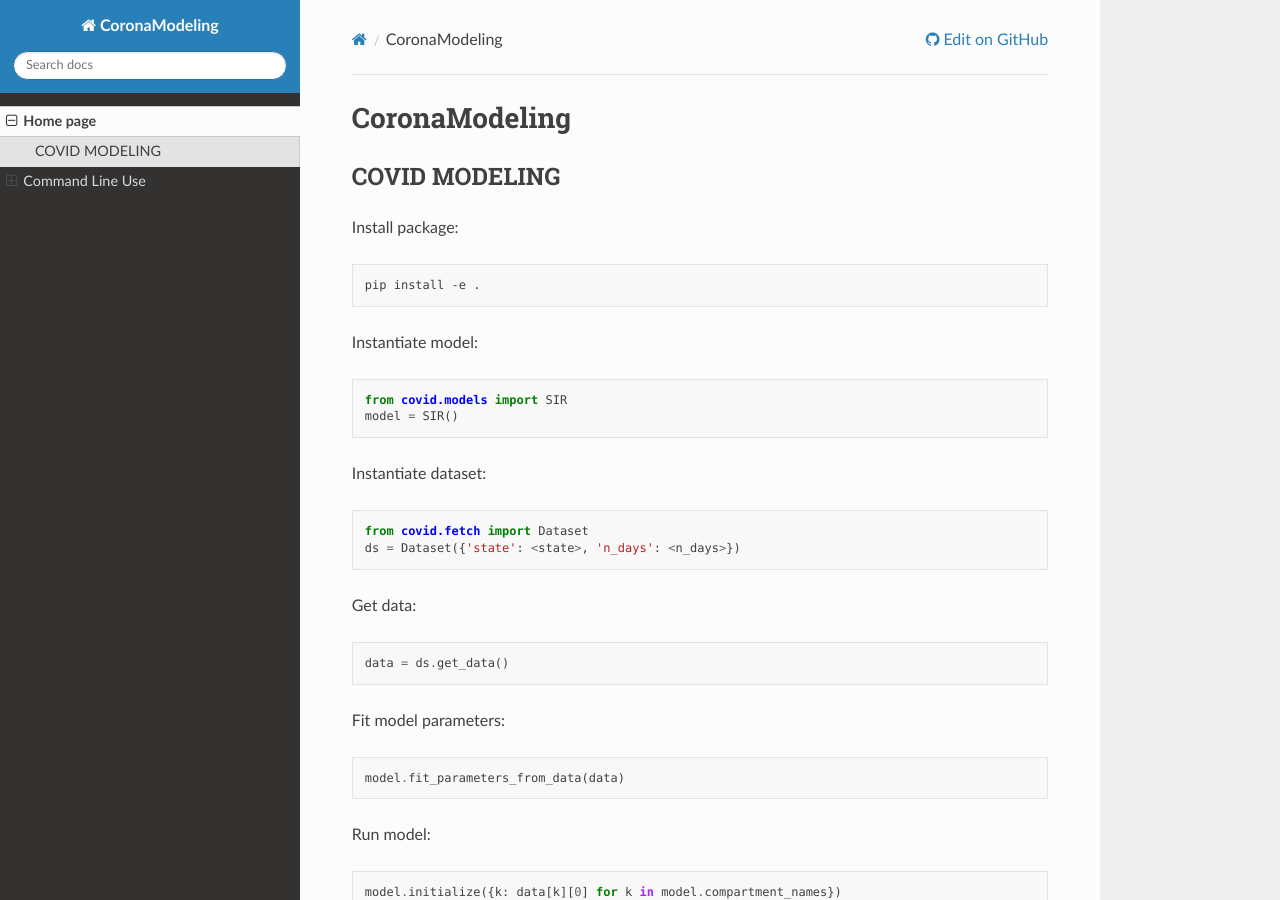
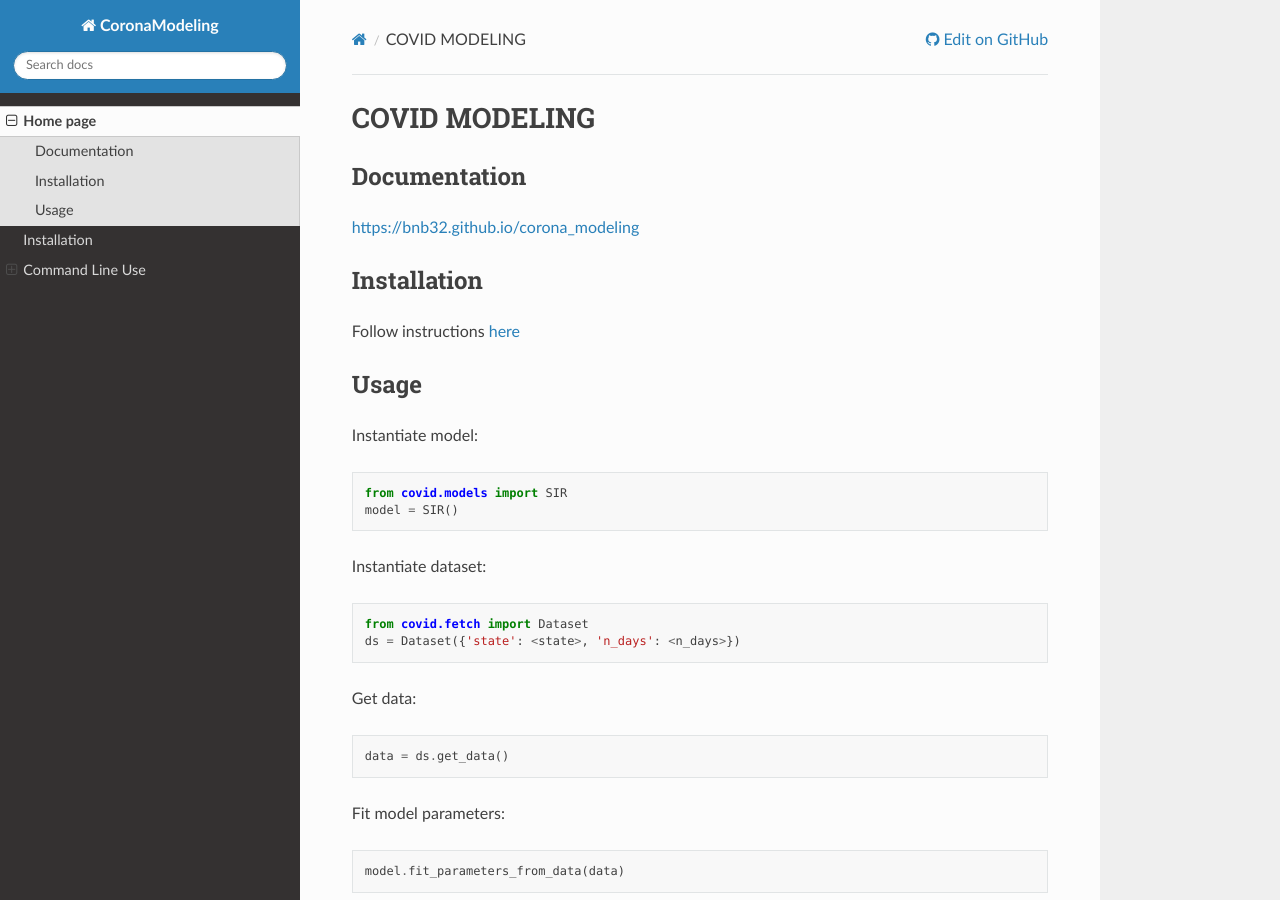
Before and after one commit to bnb32/corona_modeling, a Sphinx documentation site: the page built from docs/source/includeme.rst, in a window 1280 px wide and 900 px high. Built offline with Sphinx 7.4.7 and the Read the Docs theme 2.0.0, drawn with Linux system fonts in a browser that asks for light colours; pages that are not in the unit, such as notebooks, are missing from menus.

Commit message:
doc updates

```diff
--- a/README.rst
+++ b/README.rst
@@ -2,12 +2,18 @@
 COVID MODELING
 **************
 
-Install package:
+Documentation
+=============
+`<https://bnb32.github.io/corona_modeling>`_
 
-.. code-block:: bash
+Installation
+============
 
-    pip install -e .
+Follow instructions `here <https://bnb32.github.io/corona_modeling/misc/install.html>`_
 
+
+Usage
+=====
 
 Instantiate model:
 
--- a/docs/source/includeme.rst
+++ b/docs/source/includeme.rst
@@ -1,3 +1 @@
-CoronaModeling
-**************
 .. include:: ../../README.rst
--- a/docs/source/index.rst
+++ b/docs/source/index.rst
@@ -10,5 +10,6 @@ Welcome to covid's documentation!
    :hidden:
 
    Home page <includeme>
+   Installation <misc/install>
    API reference <_autosummary/covid>
-   Command Line Use <cmd>
+   Command Line Use <misc/cmd>
```
Also changed, not shown: docs/source/misc/install.rst (added, +14 -0 lines), docs/source/misc/cmd.rst (renamed from docs/source/cmd.rst), docs/source/misc/cmd_covid.rst (renamed from docs/source/cmd_covid.rst).
